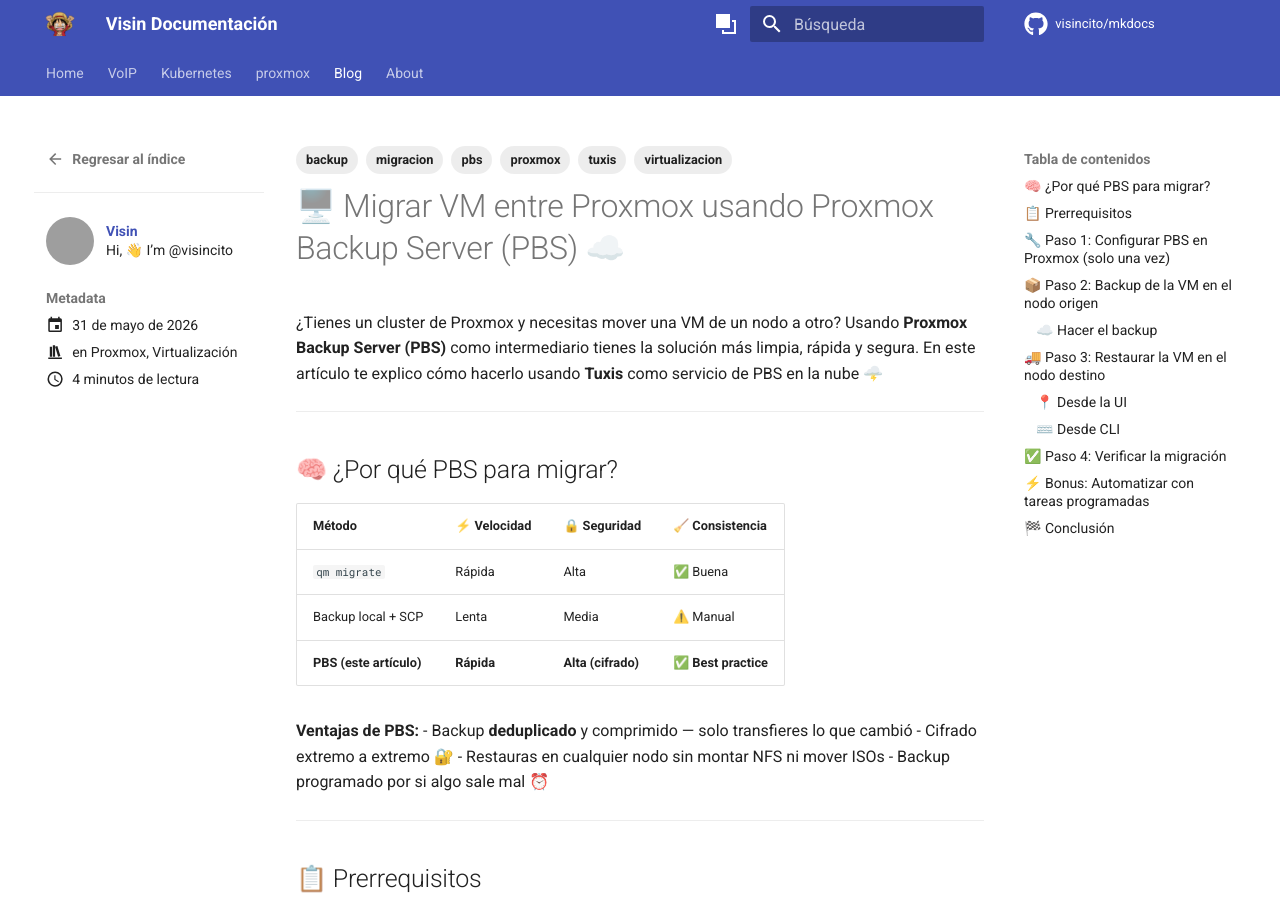
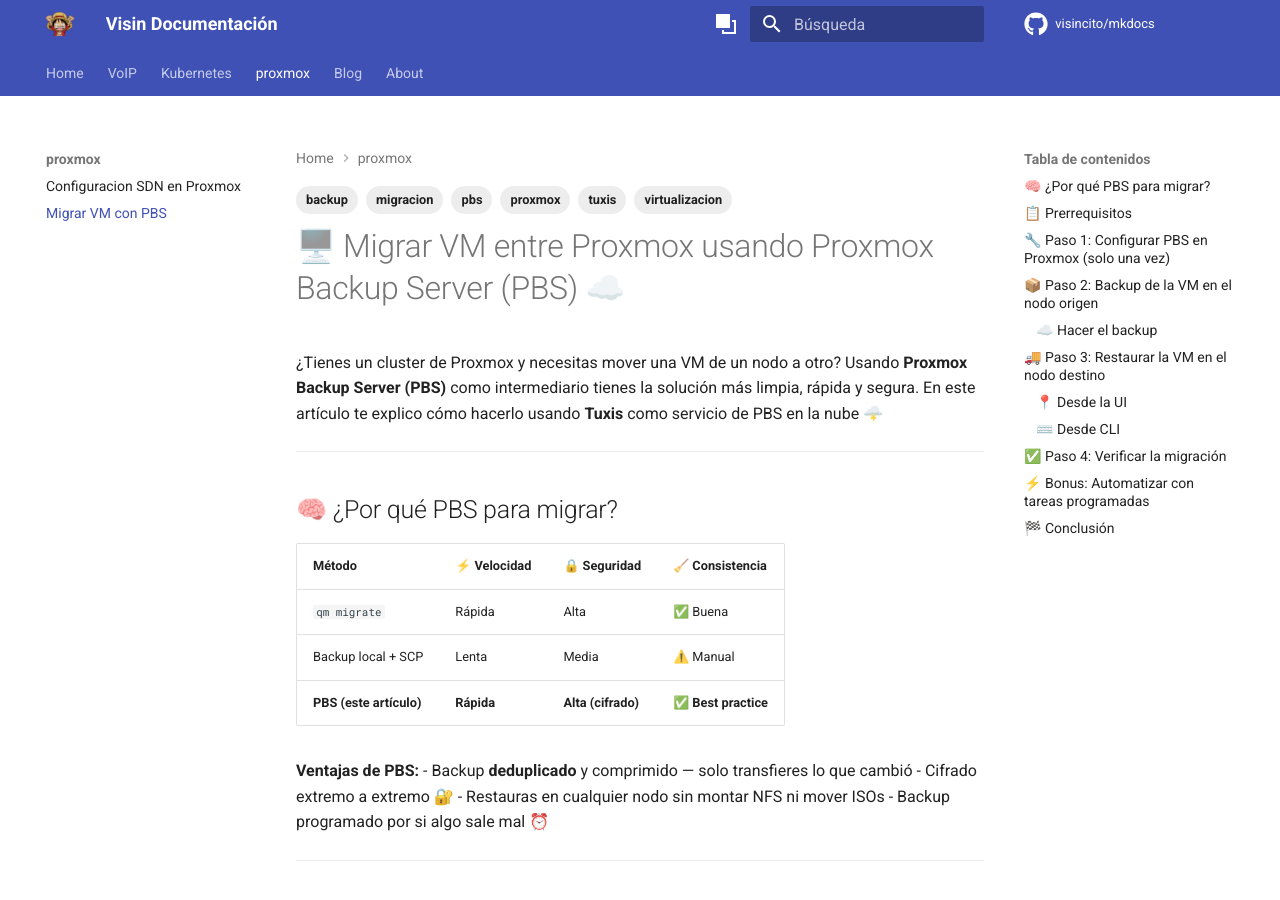
Before and after one commit to visincito/mkdocs, an MkDocs documentation site: the page built from docs/proxmox-migracion-vm-pbs.md, in a window 1280 px wide and 900 px high. Built offline with MkDocs 1.6.1 and Material for MkDocs 9.7.7, drawn with Linux system fonts in a browser that asks for light colours; comment, search, counter and statistics services are not loaded; grey boxes are pictures that could not be loaded.

Commit message:
Refact articles from blog

```diff
--- a/docs/blog/articles/proxmox-migracion-vm-pbs.md
+++ b/docs/proxmox-migracion-vm-pbs.md
@@ -1,10 +1,4 @@
 ---
-draft: false
-date: 2026-05-31
-authors: [Visin]
-categories:
-  - Proxmox
-  - Virtualización
 tags:
   - proxmox
   - pbs
@@ -17,8 +11,6 @@
 # 🖥️ Migrar VM entre Proxmox usando Proxmox Backup Server (PBS) ☁️
 
 ¿Tienes un cluster de Proxmox y necesitas mover una VM de un nodo a otro? Usando **Proxmox Backup Server (PBS)** como intermediario tienes la solución más limpia, rápida y segura. En este artículo te explico cómo hacerlo usando **Tuxis** como servicio de PBS en la nube 🌩️
-
-<!-- more -->
 
 ---
 
@@ -52,7 +44,7 @@
 
 Ve a **Datacenter → Storage → Add → Proxmox Backup Server** en la interfaz web y rellena:
 
-![Añadir storage PBS en Datacenter](../../images/pbs-storage.png)
+![Añadir storage PBS en Datacenter](images/pbs-storage.png)
 
 *Captura: Diálogo de configuración del storage PBS en el Datacenter*
 
@@ -74,7 +66,7 @@
 
 > ⚠️ **Importante — Check "Backup" en el disco**: Cada disco duro de la VM tiene un checkbox **Backup** en su configuración. Si no está marcado, ese disco **no se incluirá** en el backup y solo se respaldará la configuración de la VM (¡unos pocos cientos de bytes!). El backup te saldrá diminuto pero inservible para migrar.
 
-![Check de Backup en el disco de la VM](../../images/check-backup-disk.png)
+![Check de Backup en el disco de la VM](images/check-backup-disk.png)
 
 *Captura: Configuración del disco duro de la VM con el check de Backup marcado*
 
--- a/mkdocs.yml
+++ b/mkdocs.yml
@@ -17,6 +17,7 @@
         - Instalar Kamailio con sqlite3: kamailio-install.md
     - Verbio:
         - Crear archivos wav con Verbio TTS cli: verbio-grabar.md
+        - Domina Verbio TTS desde CLI: verbio-cli-tts.md
   - Kubernetes:
     - k8s:
       - Instalar k8s: k8s-install.md
@@ -26,8 +27,11 @@
         - Error certificados metrics-server: mk8s-cert-metrics.md
     - Kind:
       - Instalar Kind: kind-install.md
+    - K9s:
+      - Instalacion y Configuracion de K9s: k9s-install.md
   - proxmox:
     - Configuracion SDN en Proxmox: proxmox-sdn.md
+    - Migrar VM con PBS: proxmox-migracion-vm-pbs.md
   - Blog:
       - blog/index.md
   - About: about.md
```
Also changed, not shown: docs/k9s-install.md (renamed from docs/blog/articles/k9s-install.md, +0 -8 lines), docs/verbio-cli-tts.md (renamed from docs/blog/articles/verbio-cli-tts.md, +0 -9 lines).
